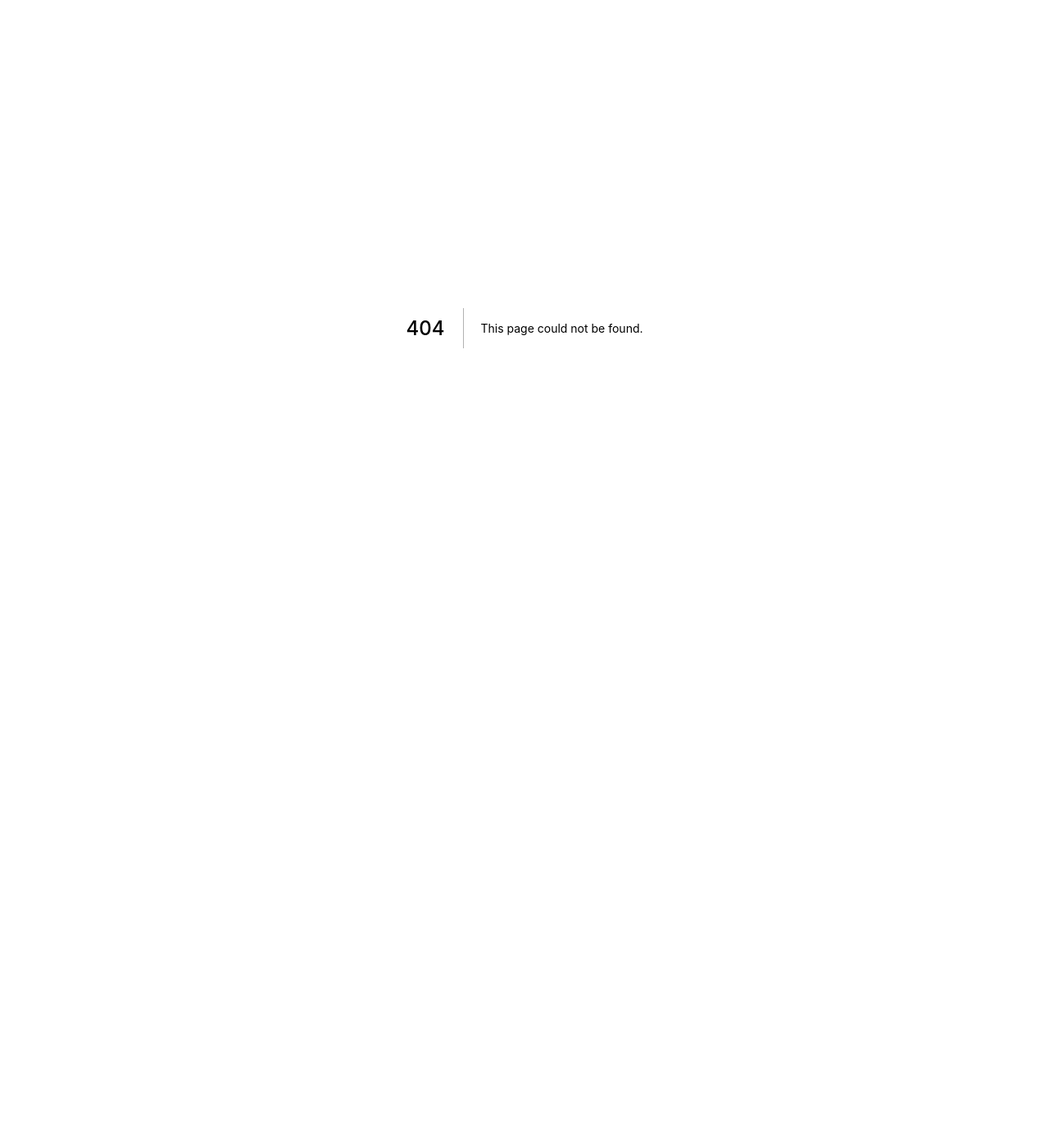
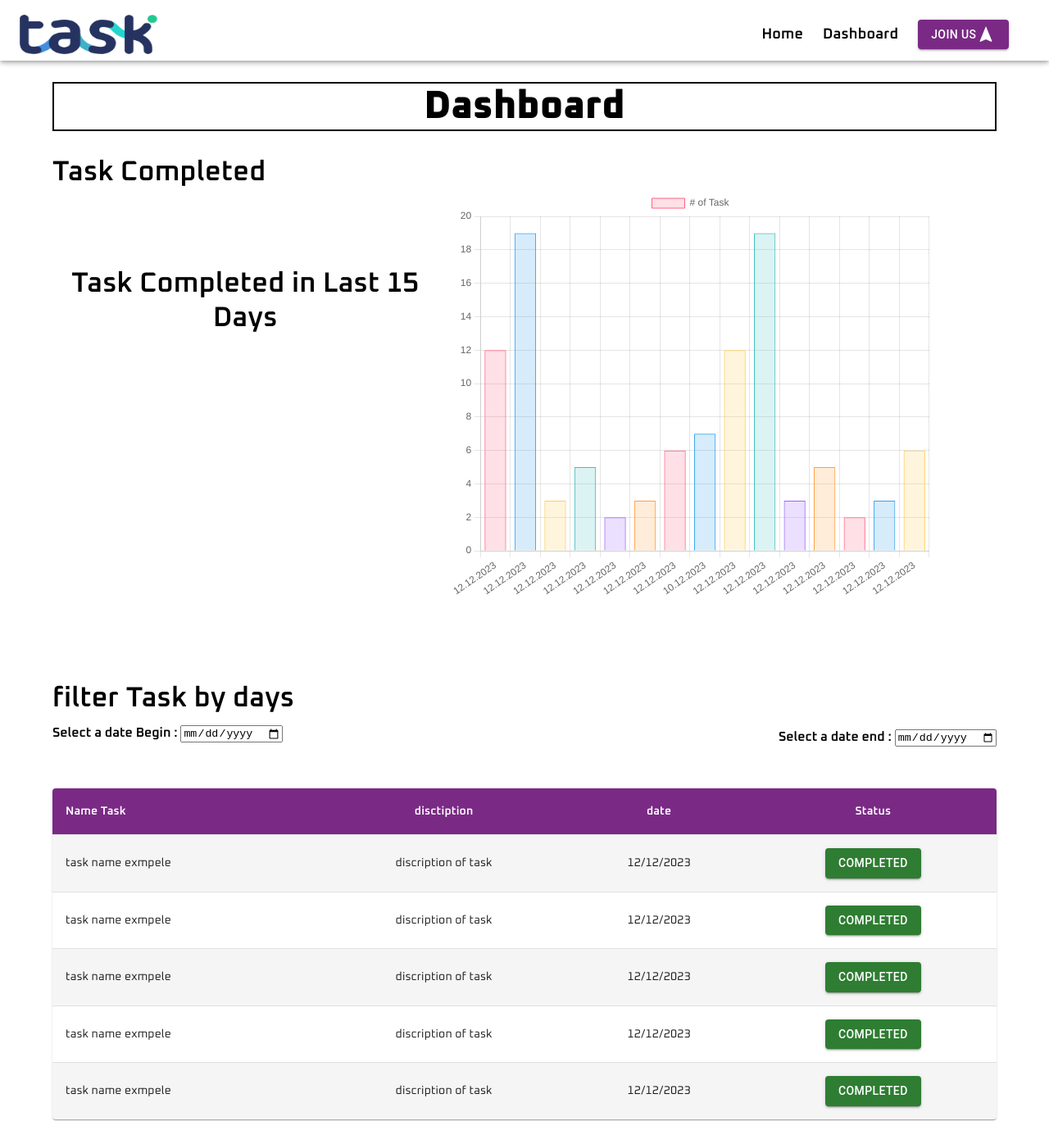
Before and after one commit to rafik-bell/Task_projct, a Next.js app: page /dashbord in a window 1280 px wide. Before the commit this address had no page. Shown: the whole page at 82% size. Before the commit the page ends 800 px from the top, so only its background shows below. Built offline with nearby package versions, Linux system fonts and the light colour scheme.

Commit message:
DASHBORD CHART BAR FITER TASK

```diff
--- a/next.config.js
+++ b/next.config.js
@@ -1,6 +1,7 @@
 /** @type {import('next').NextConfig} */
 const nextConfig = {
   reactStrictMode: true,
+  transpilePackages: ['@mui/x-charts'],
 }
 
 module.exports = nextConfig
--- /dev/null
+++ b/src/component/Dashbord/Bargraph.tsx
@@ -0,0 +1,95 @@
+import Head from 'next/head'
+import Image from 'next/image'
+import { Box, Container, Grid, Typography } from '@mui/material'
+import React, { useEffect, useRef } from 'react';
+import Chart from 'chart.js/auto';
+import Taskfilter from './Taskfilter';
+
+
+
+
+
+
+export default function Bargraph() {
+    const chartRef = useRef<HTMLCanvasElement | null>(null);
+  const chartInstance = useRef<Chart<"bar"> | null>(null);
+  useEffect(() => {
+    if (!chartRef.current) return;
+
+    if (chartInstance.current) {
+      chartInstance.current.destroy(); // Destroy the previous chart instance
+    }
+
+    const ctx = chartRef.current.getContext('2d') ;
+
+    chartInstance.current = new Chart(ctx, {
+      type: 'bar',
+      data: {
+        labels: ['12.12.2023', '12.12.2023', '12.12.2023', '12.12.2023', '12.12.2023', '12.12.2023','12.12.2023','10.12.2023','12.12.2023', '12.12.2023', '12.12.2023', '12.12.2023', '12.12.2023', '12.12.2023','12.12.2023'],
+        datasets: [
+          {
+            label: '# of Task',
+            data: [12, 19, 3, 5, 2, 3,6,7,12, 19, 3, 5, 2, 3,6],
+            backgroundColor: [
+              'rgba(255, 99, 132, 0.2)',
+              'rgba(54, 162, 235, 0.2)',
+              'rgba(255, 206, 86, 0.2)',
+              'rgba(75, 192, 192, 0.2)',
+              'rgba(153, 102, 255, 0.2)',
+              'rgba(255, 159, 64, 0.2)',
+            ],
+            borderColor: [
+              'rgba(255, 99, 132, 1)',
+              'rgba(54, 162, 235, 1)',
+              'rgba(255, 206, 86, 1)',
+              'rgba(75, 192, 192, 1)',
+              'rgba(153, 102, 255, 1)',
+              'rgba(255, 159, 64, 1)',
+            ],
+            borderWidth: 1,
+          },
+        ],
+      },
+      options: {
+        scales: {
+          y: {
+            beginAtZero: true,
+          },
+        },
+      },
+    });
+
+    return () => {
+      // Cleanup: Destroy the chart when the component is unmounted
+      if (chartInstance.current) {
+        chartInstance.current.destroy();
+      }
+    };
+  }, []);
+  return (
+
+    <Container sx={{ marginY:'100px'}}>
+   <Typography variant='h3' textAlign='center' sx={{border:'2px solid black',mb:'30px'}} fontFamily='Titre'>Dashboard</Typography>
+
+  <Typography variant='h4' fontFamily='Sous-titre'>Task Completed</Typography>
+  <Grid container spacing={2}>
+  <Grid item md={5} xs={12}>
+  <Typography textAlign='center' paddingY='20%' variant='h4' fontFamily='Sous-titre'>Task Completed in Last 15 Days</Typography>
+  </Grid>
+  <Grid item md={7}xs={12}>
+
+  <Box sx={{ maxHeight:'500px', minWidth:{xs:'300px',md:'400px'},}}>
+  <canvas ref={chartRef} width={700} height={600}></canvas>
+  </Box>
+  </Grid>
+  </Grid>
+
+
+
+
+    </Container>
+
+
+
+  )
+}
--- /dev/null
+++ b/src/component/Dashbord/Taskfilter.tsx
@@ -0,0 +1,100 @@
+import Head from 'next/head'
+import Image from 'next/image'
+
+import { Box, Button, Container, Paper, Table, TableBody, TableCell, TableContainer, TableHead, TableRow, Typography, styled, tableCellClasses } from '@mui/material'
+const StyledTableCell = styled(TableCell)(({ theme }) => ({
+    [`&.${tableCellClasses.head}`]: {
+      backgroundColor: 'var(--eminence)',
+      color: theme.palette.common.white,
+      fontFamily:'Sous-titre'
+    },
+    [`&.${tableCellClasses.body}`]: {
+      fontSize: 14,
+      fontFamily:'Text'
+    },
+  }));
+  const StyledTableRow = styled(TableRow)(({ theme }) => ({
+    '&:nth-of-type(odd)': {
+      backgroundColor: theme.palette.action.hover,
+    },
+    // hide last border
+    '&:last-child td, &:last-child th': {
+      border: 0,
+    },
+  }));
+
+  function createData(
+    name: string,
+    calories: string,
+    fat: string,
+    carbs: string,
+
+  ) {
+    return { name, calories, fat, carbs };
+  }
+
+  const rows = [
+    createData('task name exmpele', 'discription of task',"12/12/2023", 'Completed'),
+    createData('task name exmpele', 'discription of task', "12/12/2023",'Completed' ),
+    createData('task name exmpele', 'discription of task', "12/12/2023", 'Completed'),
+    createData('task name exmpele', 'discription of task', "12/12/2023", 'Completed'),
+    createData('task name exmpele', 'discription of task', "12/12/2023", 'Completed'),
+  ];
+
+  const addtask ={display:'flex',
+  flexDirection:{xs:'column' ,md:'row'},
+  alignItems:"center",
+  fontFamily:'Sous-titre',
+  my:'10px',
+  justifyContent:'space-between'
+}
+const date ={
+    mb:'10px'
+}
+
+export default function Taskfilter() {
+  return (
+    <Container sx={{my:'30px'}}>
+        <Typography variant='h4' fontFamily='Sous-titre'>filter Task by days</Typography>
+        <Box sx={addtask}>
+        <Box sx={date}>
+        <label htmlFor="dateInput">Select a date Begin  :  </label>
+        <input type="date" id="dateInput" name="dateInput"></input>
+        </Box>
+        <Box >
+        <label htmlFor="dateInput">Select a date end  :  </label>
+        <input type="date" id="dateInput" name="dateInput" ></input>
+        </Box>
+        </Box>
+        <br></br><br></br>
+        <TableContainer data-aos="fade-up" component={Paper}>
+      <Table sx={{ minWidth: 500  }} aria-label="customized table">
+        <TableHead>
+          <TableRow >
+            <StyledTableCell>Name Task</StyledTableCell>
+            <StyledTableCell align="center">disctiption</StyledTableCell>
+            <StyledTableCell align="center">date</StyledTableCell>
+            <StyledTableCell align="center">Status</StyledTableCell>
+
+          </TableRow>
+        </TableHead>
+        <TableBody>
+          {rows.map((row) => (
+            <StyledTableRow key={row.name}>
+              <StyledTableCell component="th" scope="row">
+                {row.name}
+              </StyledTableCell>
+              <StyledTableCell align="center">{row.calories}</StyledTableCell>
+              <StyledTableCell align="center">{row.fat}</StyledTableCell>
+              <StyledTableCell align="center"><Button color="success" variant="contained" >{row.carbs}</Button></StyledTableCell>
+
+            </StyledTableRow>
+          ))}
+        </TableBody>
+      </Table>
+    </TableContainer>
+    </Container>
+
+
+  )
+}
--- a/src/component/Navbar.tsx
+++ b/src/component/Navbar.tsx
@@ -91,7 +91,7 @@ export default function Navbar() {
 
         <Box sx={{display:{lg:'flex' , md :'none' ,xs :'none'}, flexDirection:'row', alignItems :'center' ,marginX:'2%' }}>
         <Link href='\' sx={linkStyles}><Typography sx={linkStylesT}>Home</Typography></Link>
-        <Link href='\' sx={linkStyles}><Typography sx={linkStylesT}>Dashboard</Typography></Link>
+        <Link href='\dashbord' sx={linkStyles}><Typography sx={linkStylesT}>Dashboard</Typography></Link>
 
 
 
--- /dev/null
+++ b/src/pages/dashbord.tsx
@@ -0,0 +1,22 @@
+import Head from 'next/head'
+import Image from 'next/image'
+import { Box } from '@mui/material'
+import Login from '@/component/Login'
+import Navbar from '@/component/Navbar'
+import Bargraph from '@/component/Dashbord/Bargraph'
+import Taskfilter from '@/component/Dashbord/Taskfilter'
+
+
+
+
+export default function Dashbord() {
+  return (
+    <Box>
+    <Navbar></Navbar>
+    <Bargraph></Bargraph>
+    <Taskfilter></Taskfilter>
+  </Box>
+
+
+  )
+}
--- a/src/pages/index.tsx
+++ b/src/pages/index.tsx
@@ -2,6 +2,7 @@ import Head from 'next/head'
 import Image from 'next/image'
 import Homepqge from '../component/Home'
 import Login from '@/component/Login'
+
 
 
 export default function Home() {
@@ -14,6 +15,7 @@ export default function Home() {
         <link rel="icon" href="/favicon.ico" />
       </Head>
     <Homepqge></Homepqge>
+
     </>
   )
 }
--- a/tsconfig.json
+++ b/tsconfig.json
@@ -1,6 +1,6 @@
 {
   "compilerOptions": {
-    "target": "es5",
+    "target": "ES6",
     "lib": [
       "dom",
       "dom.iterable",
```
Also changed, not shown: package.json (+7 -0 lines), 1 other file (tests, documents, lock files or other folders).
